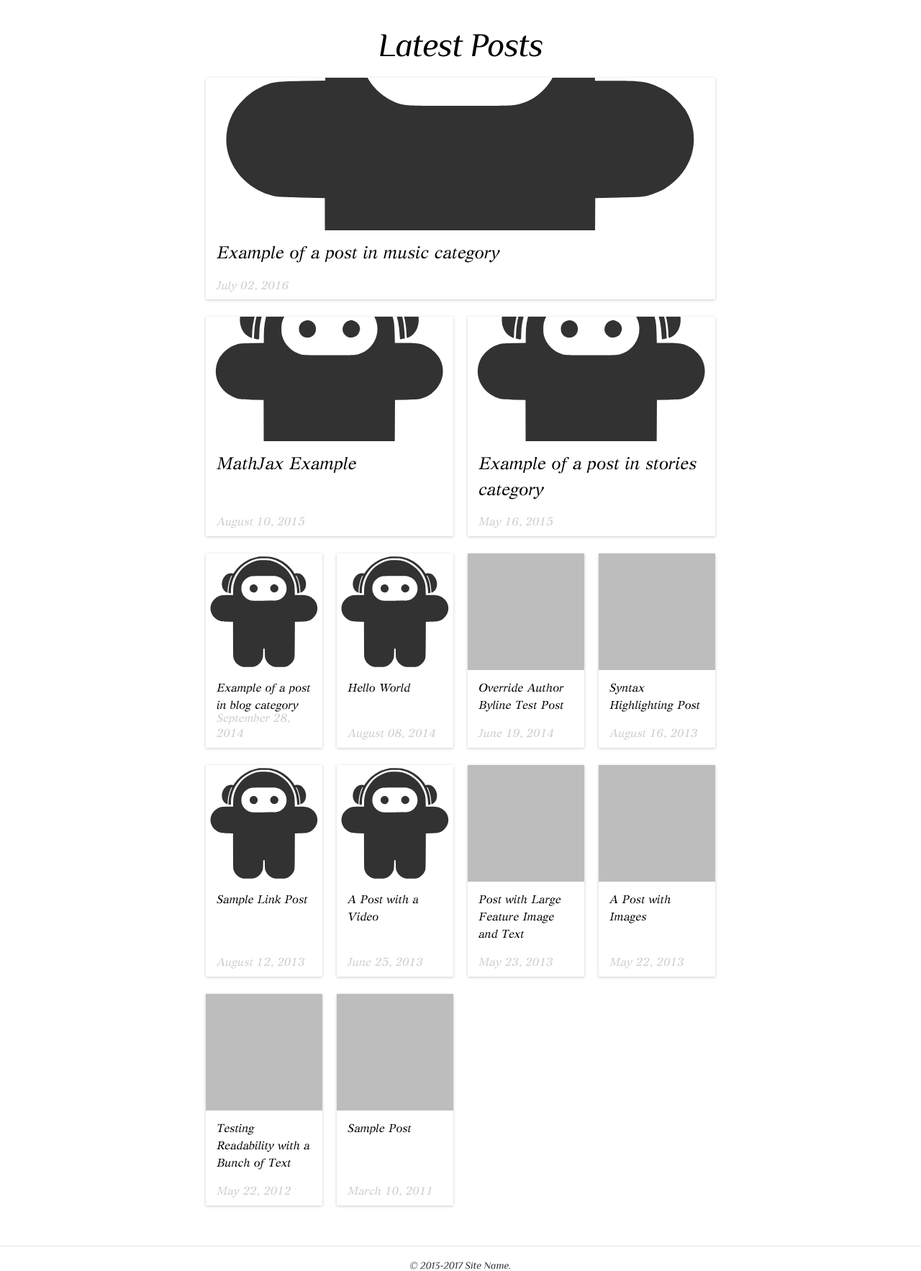
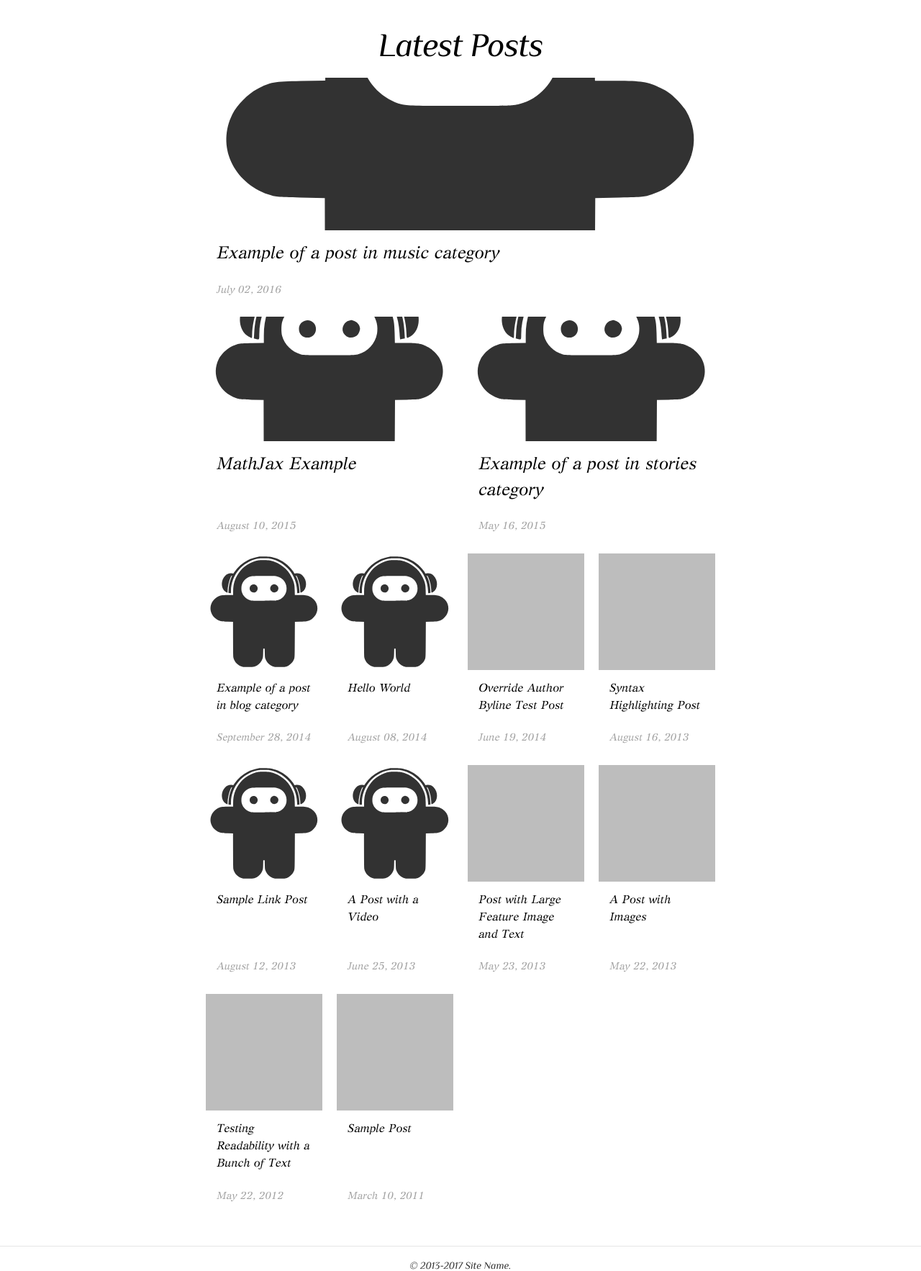
Before and after one commit to TheMicronaut/micronaut-theme, a Jekyll site: the page built from newindex.html, in a window 1280 px wide. Shown: the part 415-2181 px from the top of the page at 72% size. Built offline with Jekyll 4.4.1, drawn with Linux system fonts in a browser that asks for light colours; nearby versions of some CDN libraries.

Commit message:
update style for related posts

```diff
--- a/_sass/_postlist.scss
+++ b/_sass/_postlist.scss
@@ -107,11 +107,10 @@
     background: $white;
     width: 100%;
     padding-bottom: 2*$leading;
-    box-shadow: 0 1px 4px rgba(0,0,0,.2);
 
     &:hover {
-      transition: box-shadow 0.2s cubic-bezier(0.4, 0, 0.2, 1);
-      box-shadow: 0 4px 10px 1px rgba(0,0,0,.2);
+        -webkit-filter: drop-shadow(1px 1px 2px rgba(140, 140, 140, 0.8));
+        filter: drop-shadow(1px 1px 2px rgba(140, 140, 140, 0.8));
     }
   }
 
@@ -158,9 +157,9 @@
   .block-postMeta {
     position: absolute;
     bottom: 0;
-    padding-bottom: 10px;
-    color: #ccc;
-    font-size: 16px;
+    padding-bottom: 5px;
+    color: #a1a1a1;
+    font-size: 0.9rem;
   }
 
   .postArticle-title,
```
